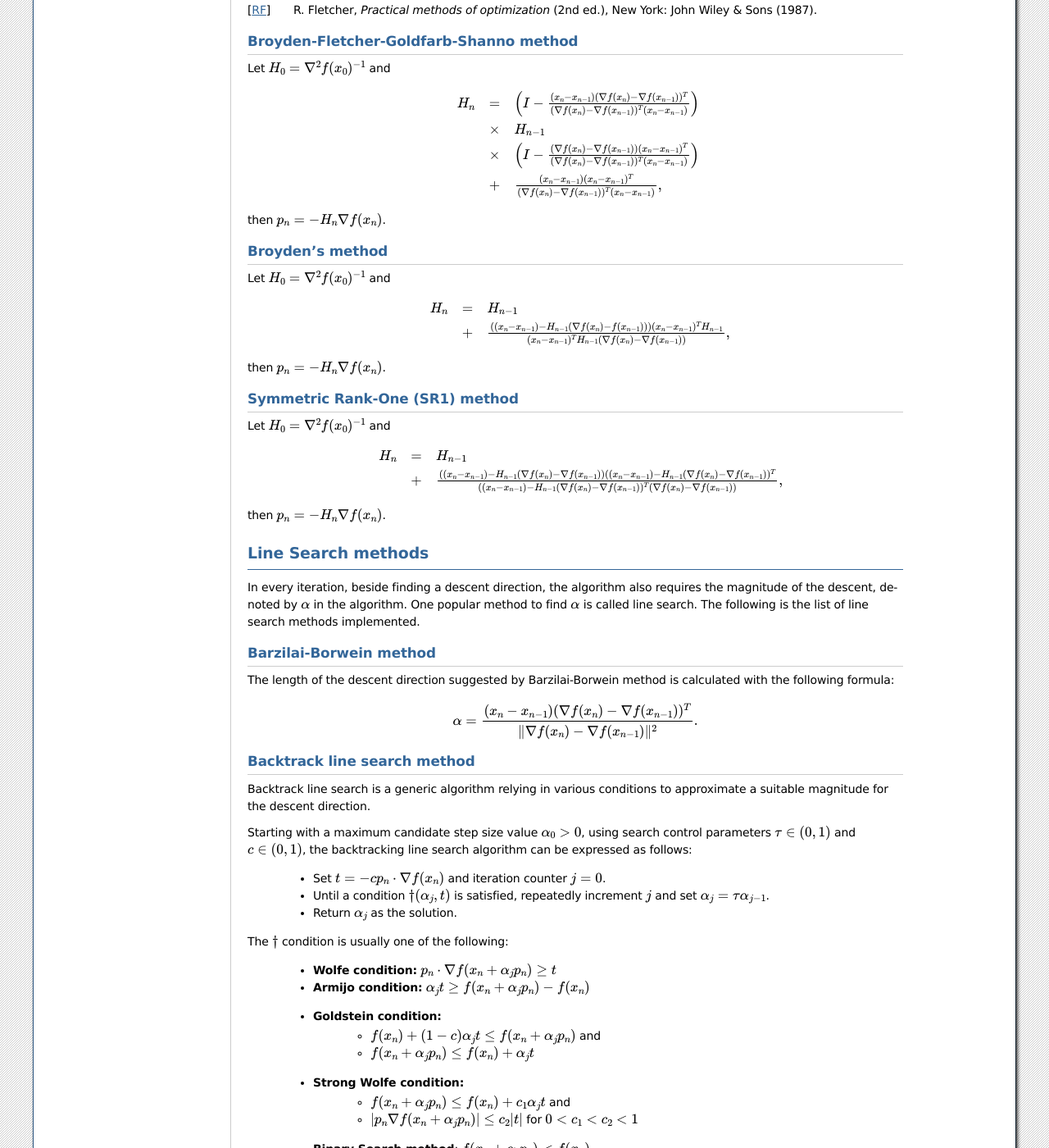
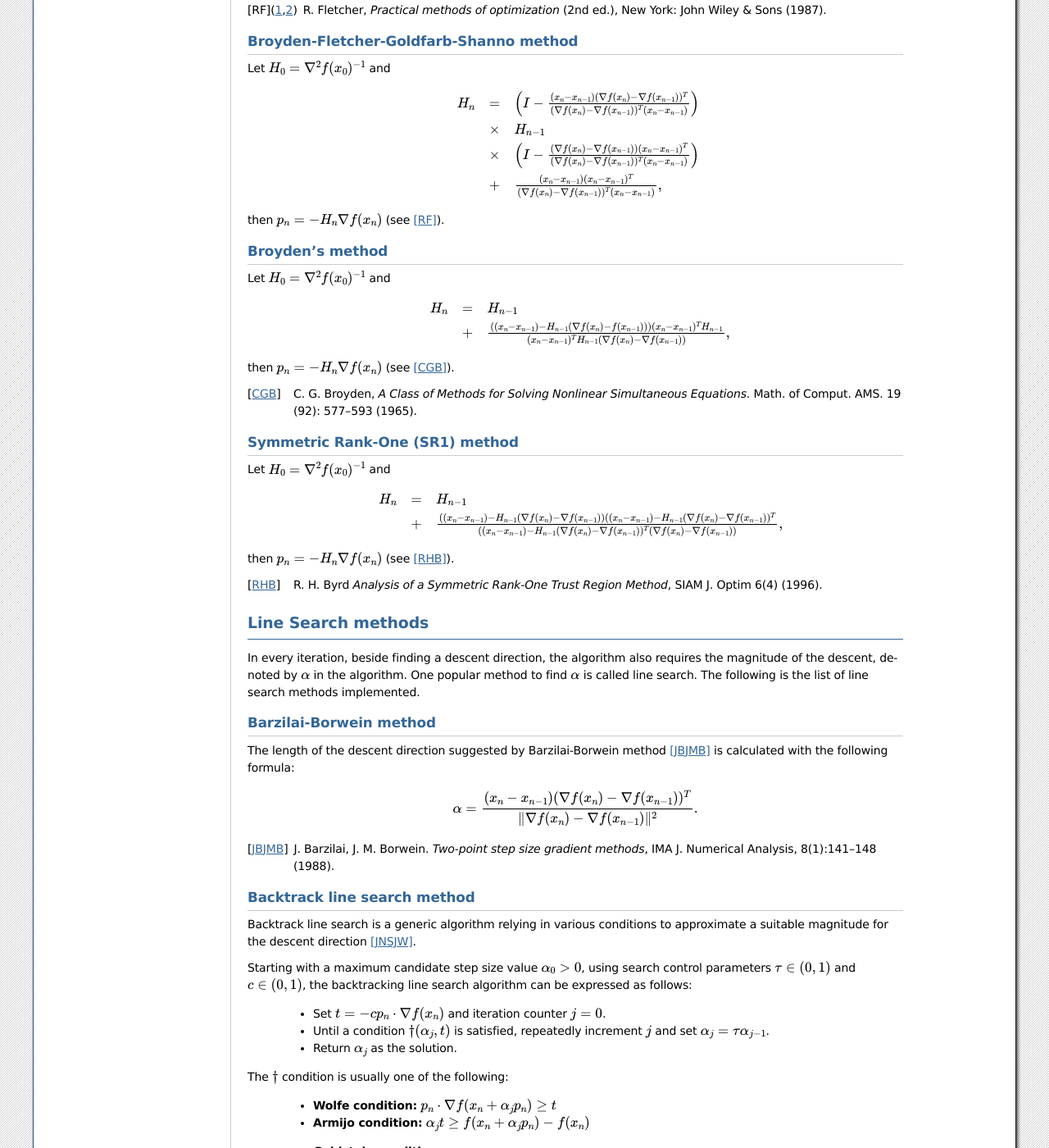
Before and after one commit to biyimoses/optimithon, a Sphinx documentation site: the page built from doc/derivative.rst, in a window 1280 px wide and 1400 px high, scrolled down 1556 px. Shown: the whole window at 82% size. Built offline with Sphinx 7.4.7, drawn with Linux system fonts in a browser that asks for light colours.

Commit message:
New references added

```diff
--- a/doc/derivative.rst
+++ b/doc/derivative.rst
@@ -94,7 +94,7 @@ Let :math:`H_0=\nabla^2f(x_0)^{-1}` and
      & + & \frac{(x_n - x_{n-1})(x_n - x_{n-1})^T}{(\nabla f(x_n)-\nabla f(x_{n-1}))^T(x_n - x_{n-1})},
     \end{array}
 
-then :math:`p_n=-H_n\nabla f(x_n)`.
+then :math:`p_n=-H_n\nabla f(x_n)` (see [RF]_).
 
 Broyden’s method
 ---------------------------------------------------
@@ -107,7 +107,9 @@ Let :math:`H_0=\nabla^2f(x_0)^{-1}` and
     {(x_n- x_{n-1})^TH_{n-1}(\nabla f(x_n)-\nabla f(x_{n-1}))},
     \end{array}
 
-then :math:`p_n=-H_n\nabla f(x_n)`.
+then :math:`p_n=-H_n\nabla f(x_n)` (see [CGB]_).
+
+.. [CGB] C\. G. Broyden, *A Class of Methods for Solving Nonlinear Simultaneous Equations*. Math. of Comput. AMS. 19 (92): 577–593 (1965).
 
 Symmetric Rank-One (SR1) method
 ---------------------------------------------------
@@ -120,7 +122,9 @@ Let :math:`H_0=\nabla^2f(x_0)^{-1}` and
      {((x_n- x_{n-1})-H_{n-1}(\nabla f(x_n)-\nabla f(x_{n-1}))^T(\nabla f(x_n)-\nabla f(x_{n-1}))},
     \end{array}
 
-then :math:`p_n=-H_n\nabla f(x_n)`.
+then :math:`p_n=-H_n\nabla f(x_n)` (see [RHB]_).
+
+.. [RHB] R\. H. Byrd *Analysis of a Symmetric Rank-One Trust Region Method*, SIAM J. Optim 6(4) (1996).
 
 ---------------------------------------------------
 Line Search methods
@@ -131,15 +135,18 @@ The following is the list of line search methods implemented.
 
 Barzilai-Borwein method
 ---------------------------------------------------
-The length of the descent direction suggested by Barzilai-Borwein method is calculated with the following formula:
+The length of the descent direction suggested by Barzilai-Borwein method [JBJMB]_ is calculated with the following
+formula:
 
 .. math::
     \alpha=\frac{(x_n- x_{n-1})(\nabla f(x_n)-\nabla f(x_{n-1}))^T}{\|\nabla f(x_n)-\nabla f(x_{n-1})\|^2}.
 
+.. [JBJMB] J\. Barzilai, J. M. Borwein. *Two-point step size gradient methods*, IMA J. Numerical Analysis, 8(1):141–148 (1988).
+
 Backtrack line search method
 ---------------------------------------------------
 Backtrack line search is a generic algorithm relying in various conditions to approximate a suitable magnitude for the
-descent direction.
+descent direction [JNSJW]_.
 
 Starting with a maximum candidate step size value :math:`\alpha_0>0`, using search control parameters
 :math:`\tau\in(0,1)` and :math:`c\in(0,1)`, the backtracking line search algorithm can be expressed as follows:
```
